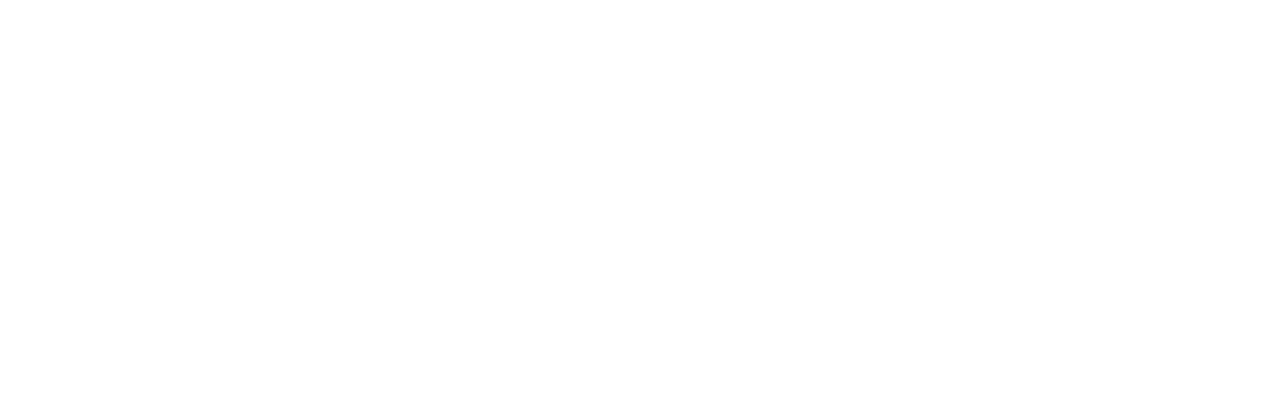
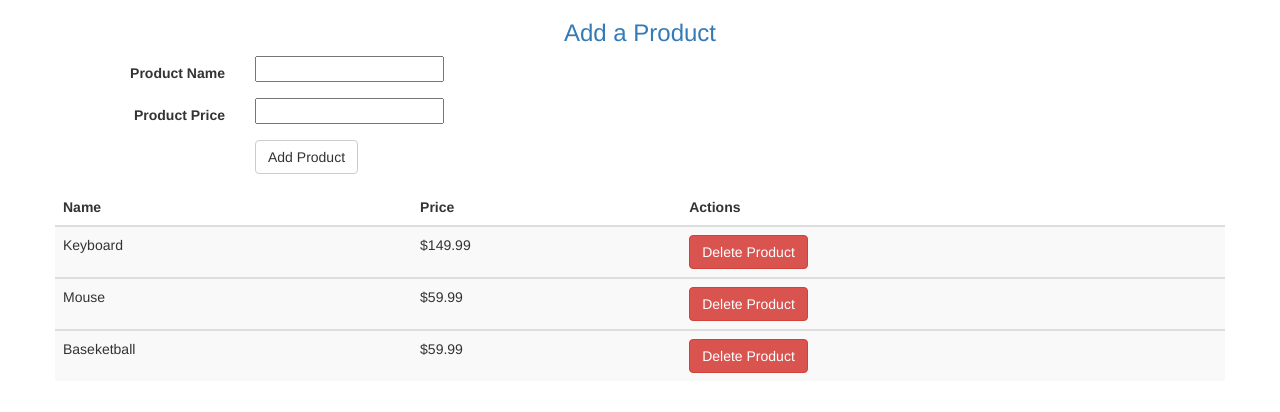
Before and after one commit to CcWang/angular_learning, a plain HTML site: page products.html in a window 1280 px wide. Drawn offline with nearby package versions, Linux system fonts and the light colour scheme.

Commit message:
be able to display products from factory data

```diff
--- a/products.html
+++ b/products.html
@@ -0,0 +1,78 @@
+<!DOCTYPE html>
+<html ng-app='myApp'>
+<head>
+	<title>Products</title>
+	<script src='https://ajax.googleapis.com/ajax/libs/angularjs/1.3.5/angular.min.js'></script>
+   <!-- Latest compiled and minified CSS -->
+	<link rel="stylesheet" href="http://maxcdn.bootstrapcdn.com/bootstrap/3.3.6/css/bootstrap.min.css">
+
+	<!-- jQuery library -->
+	<script src="https://ajax.googleapis.com/ajax/libs/jquery/1.12.0/jquery.min.js"></script>
+
+	<!-- Latest compiled JavaScript -->
+	<script src="http://maxcdn.bootstrapcdn.com/bootstrap/3.3.6/js/bootstrap.min.js"></script>
+	<script type="text/javascript">
+		var myApp = angular.module('myApp',[]);
+		myApp.factory('productsFactory', function(){
+			var factory = {};
+			factory.products = [
+				{name:"Keyboard", price:"149.99"},
+				{name:"Mouse",price:"59.99"},
+				{name:"Baseketball",price:"59.99"}
+			];
+			return factory;
+		})
+		myApp.controller('productsController', function($scope, productsFactory) {
+			// body...
+			$scope.products=[];
+			$scope.getProducts = function(data){
+				$scope.products=data;
+			};
+
+			$scope.getProducts(productsFactory.products);
+		})
+	</script>
+</head>
+<body ng-controller='productsController'>
+	<div class="container">
+		<div class="row">
+			<h3 class="text-center text-primary">Add a Product</h3>
+			<form class="form-horizontal" role='form'>
+				<div class="form-group">
+					<label class="control-label col-sm-2" for='fname'>Product Name</label>
+					<div class="col-sm-10">
+						<input id="name" ng-model='product.name'></input>
+					</div>
+				</div>
+				<div class="form-group">
+					<label class="control-label col-sm-2" for='price'>Product Price</label>
+					<div class="col-sm-10">
+						<input id="price" ng-model='user.price'></input>
+					</div>
+				</div>
+				<div class="form-group">
+					<div class="col-sm-offset-2 col-sm-10">
+						<button type="submit" class="btn btn-default" ng-click=addProduct()>Add Product</button>
+					</div>
+				</div>
+			</form>
+			<table class="table table-striped">
+				<thead>
+					<tr>
+						<th>Name</th>
+						<th>Price</th>
+						<th>Actions</th>
+					</tr>
+				</thead>
+				<tbody ng-repeat='product in products'>
+					<tr>
+						<td>{{product.name}}</td>
+						<td>${{product.price}}</td>
+						<td><button class="btn btn-danger" ng-click=removeProduct($index)>Delete Product</button></td>
+					</tr>
+				</tbody>
+			</table>
+		</div>
+	</div>
+</body>
+</html>
```
Also changed, not shown: users.html (+1 -1 lines).
